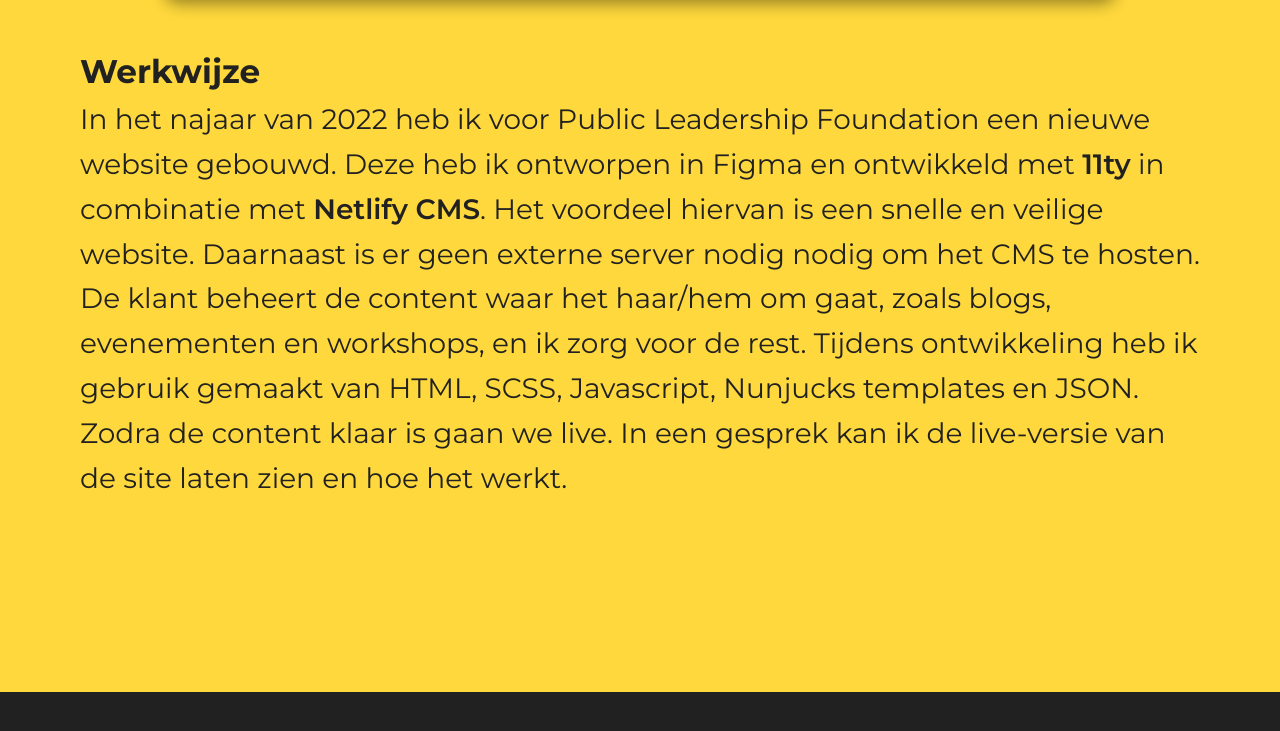
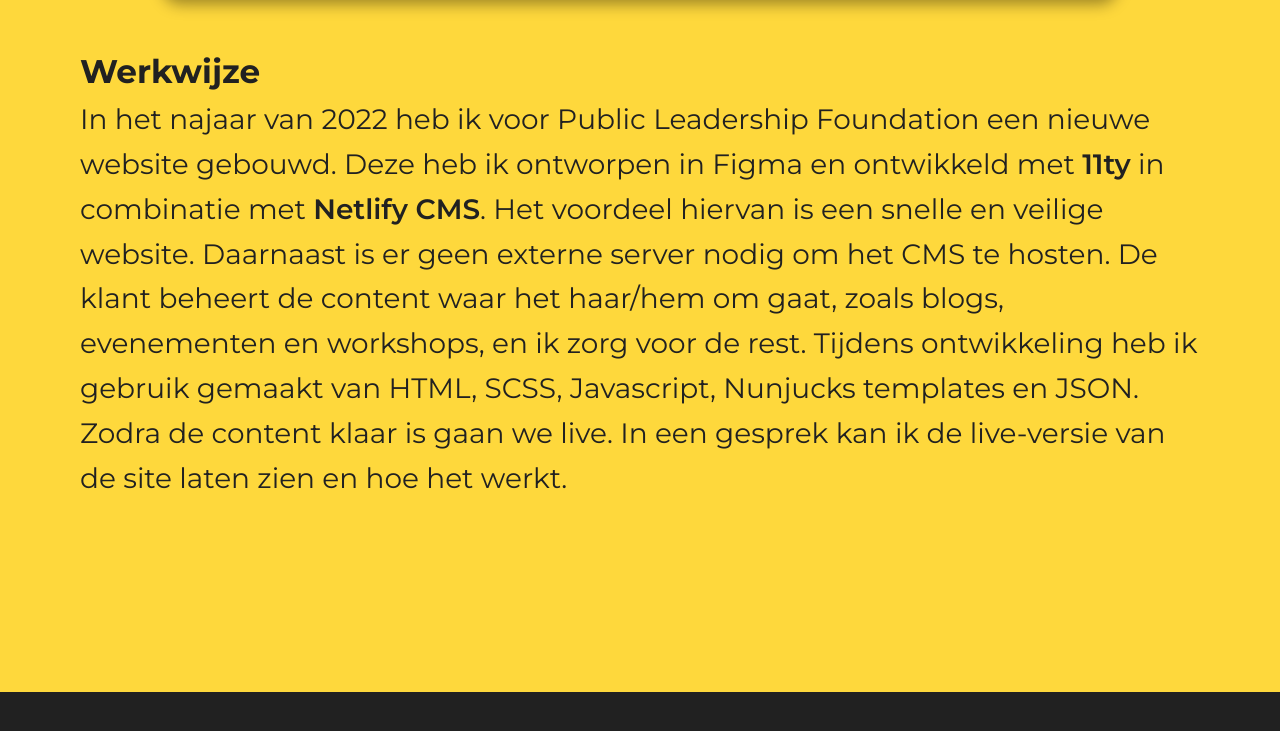
Before and after one commit to Kerraan/DITISDIRK, a website: page src/index.html in a window 1280 px wide. Shown: the part 2001-2732 px from the top of the page. Drawn offline with nearby package versions, Linux system fonts and the light colour scheme; files that its build step writes are made by us from their sources.

Commit message:
Update index.html

```diff
--- a/src/index.html
+++ b/src/index.html
@@ -117,7 +117,7 @@
               rel="noopener noreferrer"
               >Netlify CMS</a
             >. Het voordeel hiervan is een snelle en veilige website. Daarnaast
-            is er geen externe server nodig nodig om het CMS te hosten. De klant
+            is er geen externe server nodig om het CMS te hosten. De klant
             beheert de content waar het haar/hem om gaat, zoals blogs,
             evenementen en workshops, en ik zorg voor de rest. Tijdens
             ontwikkeling heb ik gebruik gemaakt van HTML, SCSS, Javascript,
```
